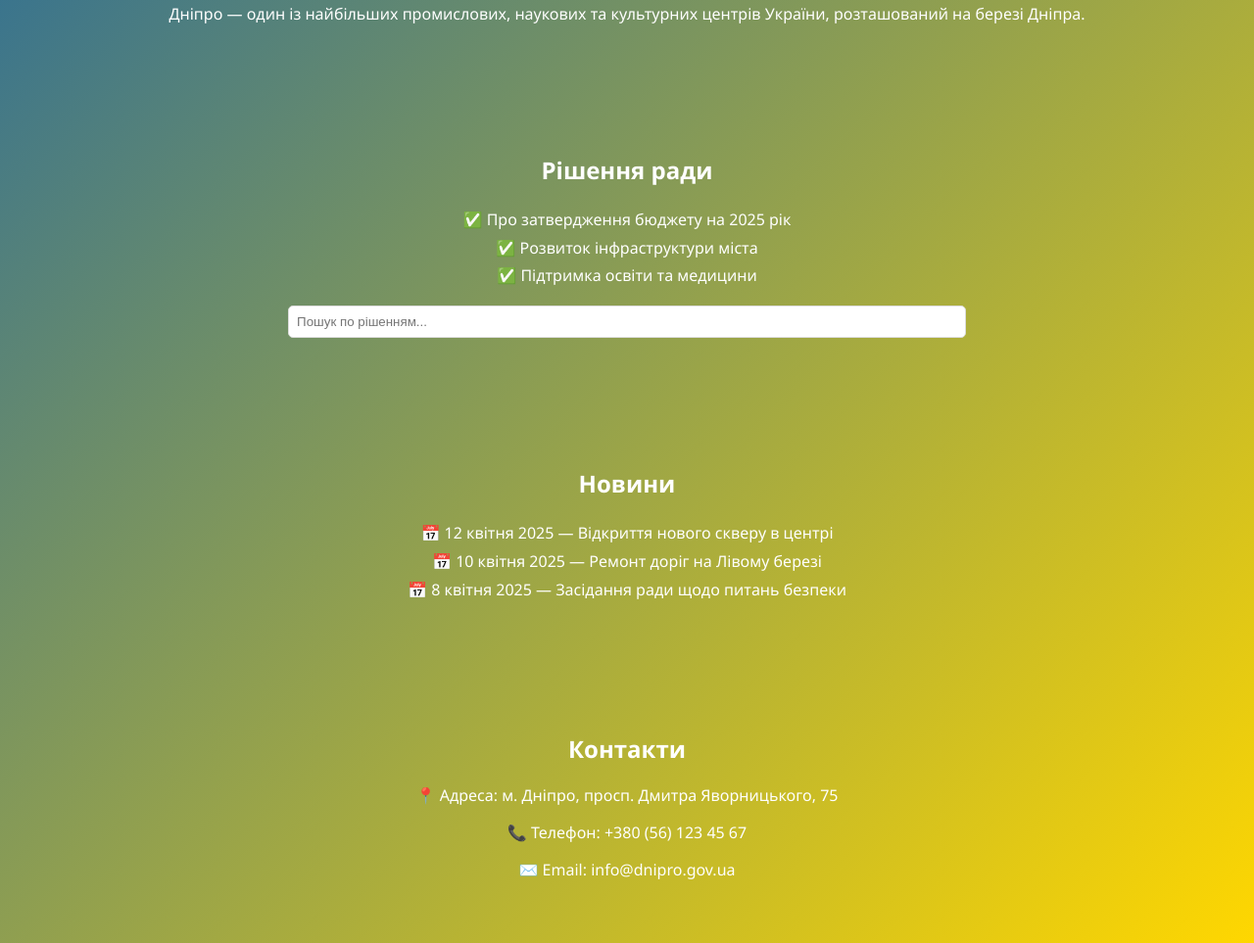
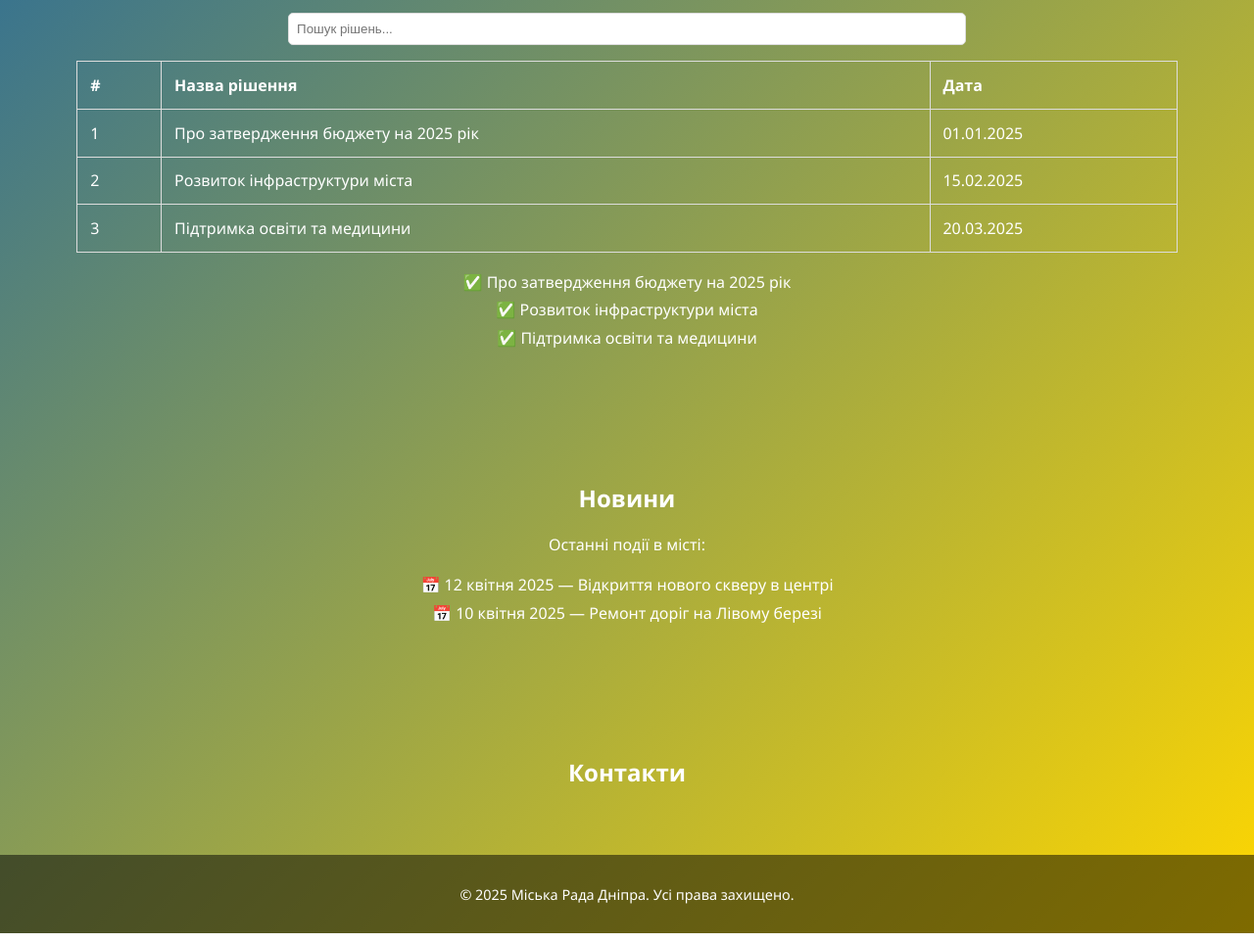
Before and after one commit to YuraBandera/ukraine-gta-MRD, a plain HTML site: page index.html in a window 1280 px wide. Shown: the part 668-1631 px from the top of the page at 98% size. Drawn offline with nearby package versions, Linux system fonts and the light colour scheme.

Commit message:
Update index.html

```diff
--- a/index.html
+++ b/index.html
@@ -4,20 +4,16 @@
     <meta charset="UTF-8" />
     <meta name="viewport" content="width=device-width, initial-scale=1.0" />
     <title>Міська Рада Дніпра</title>
-
     <!-- Підключення стилів -->
     <link rel="stylesheet" href="css/style.css" />
+    <script src="js/script.js" defer></script>
 
     <!-- Підключення бібліотеки для анімацій AOS -->
     <link href="https://unpkg.com/aos@2.3.1/dist/aos.css" rel="stylesheet">
-
-    <!-- Підключення JavaScript для змінної теми та інших функцій -->
-    <script src="js/script.js" defer></script>
 </head>
 <body>
     <header>
         <div class="container">
-            <img src="images/gerb_dnipro.jpg" alt="Герб Дніпра" class="logo" />
             <h1>Міська Рада Дніпра</h1>
             <nav>
                 <ul>
@@ -28,11 +24,10 @@
                     <li><a href="#contacts">Контакти</a></li>
                 </ul>
             </nav>
-        </div>
-
-        <!-- Кнопка для зміни теми -->
-        <div class="theme-toggle">
-            <button id="theme-btn">🌙 / ☀️</button>
+            <!-- Кнопка для зміни теми -->
+            <div class="theme-toggle">
+                <button id="theme-btn">🌙 / ☀️</button>
+            </div>
         </div>
     </header>
 
@@ -41,8 +36,6 @@
         <section id="home" class="section" data-aos="fade-up">
             <div class="container">
                 <h2>Вітаємо у Дніпровській Міській Раді</h2>
-                <p>Офіційний сайт міста Дніпро. Слідкуйте за новинами, рішеннями та ініціативами ради.</p>
-                <a href="#news" class="btn">Дізнатись більше</a>
             </div>
         </section>
 
@@ -58,15 +51,39 @@
         <section id="decisions" class="section" data-aos="fade-left">
             <div class="container">
                 <h2>Рішення ради</h2>
+                <input type="text" id="searchInput" placeholder="Пошук рішень..." />
+                <p id="searchResult"></p>
+                <table id="decisionsTable">
+                    <thead>
+                        <tr>
+                            <th>#</th>
+                            <th>Назва рішення</th>
+                            <th>Дата</th>
+                        </tr>
+                    </thead>
+                    <tbody>
+                        <tr>
+                            <td>1</td>
+                            <td>Про затвердження бюджету на 2025 рік</td>
+                            <td>01.01.2025</td>
+                        </tr>
+                        <tr>
+                            <td>2</td>
+                            <td>Розвиток інфраструктури міста</td>
+                            <td>15.02.2025</td>
+                        </tr>
+                        <tr>
+                            <td>3</td>
+                            <td>Підтримка освіти та медицини</td>
+                            <td>20.03.2025</td>
+                        </tr>
+                    </tbody>
+                </table>
                 <ul class="decisions-list">
                     <li>✅ Про затвердження бюджету на 2025 рік</li>
                     <li>✅ Розвиток інфраструктури міста</li>
                     <li>✅ Підтримка освіти та медицини</li>
                 </ul>
-                <div>
-                    <input type="text" id="searchInput" placeholder="Пошук по рішенням..." />
-                    <p id="searchResult"></p>
-                </div>
             </div>
         </section>
 
@@ -74,10 +91,10 @@
         <section id="news" class="section" data-aos="fade-up">
             <div class="container">
                 <h2>Новини</h2>
+                <p>Останні події в місті:</p>
                 <ul class="news-list">
                     <li>📅 12 квітня 2025 — Відкриття нового скверу в центрі</li>
                     <li>📅 10 квітня 2025 — Ремонт доріг на Лівому березі</li>
-                    <li>📅 8 квітня 2025 — Засідання ради щодо питань безпеки</li>
                 </ul>
             </div>
         </section>
@@ -86,15 +103,17 @@
         <section id="contacts" class="section" data-aos="zoom-in">
             <div class="container">
                 <h2>Контакти</h2>
-                <p>📍 Адреса: м. Дніпро, просп. Дмитра Яворницького, 75</p>
-                <p>📞 Телефон: +380 (56) 123 45 67</p>
-                <p>✉️ Email: info@dnipro.gov.ua</p>
             </div>
         </section>
     </main>
 
+    <footer>
+        <p>© 2025 Міська Рада Дніпра. Усі права захищено.</p>
+    </footer>
+
     <!-- Підключення скриптів для анімацій AOS -->
     <script src="https://unpkg.com/aos@2.3.1/dist/aos.js"></script>
     <script>AOS.init();</script>
+    <script src="js/script.js"></script>
 </body>
 </html>
```
